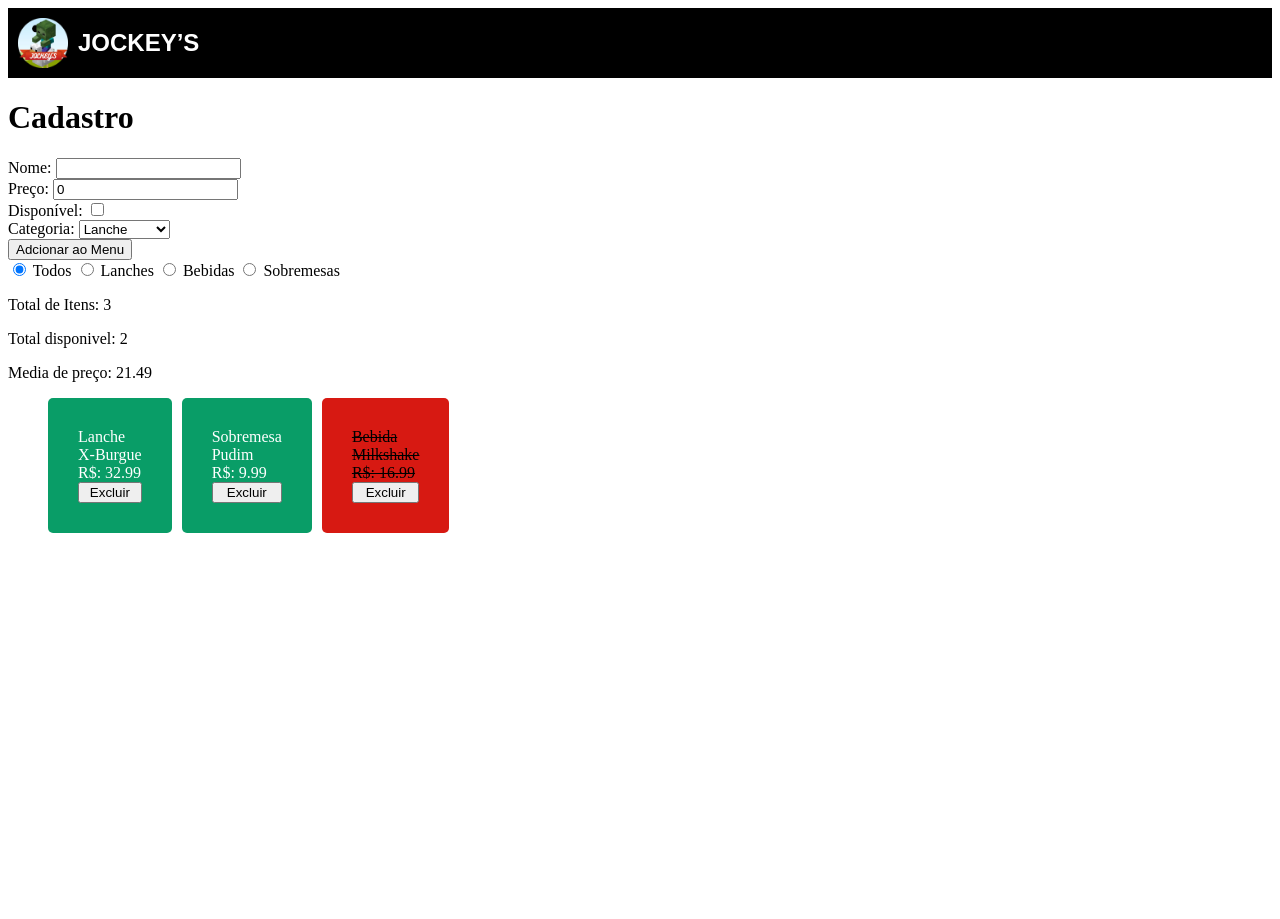
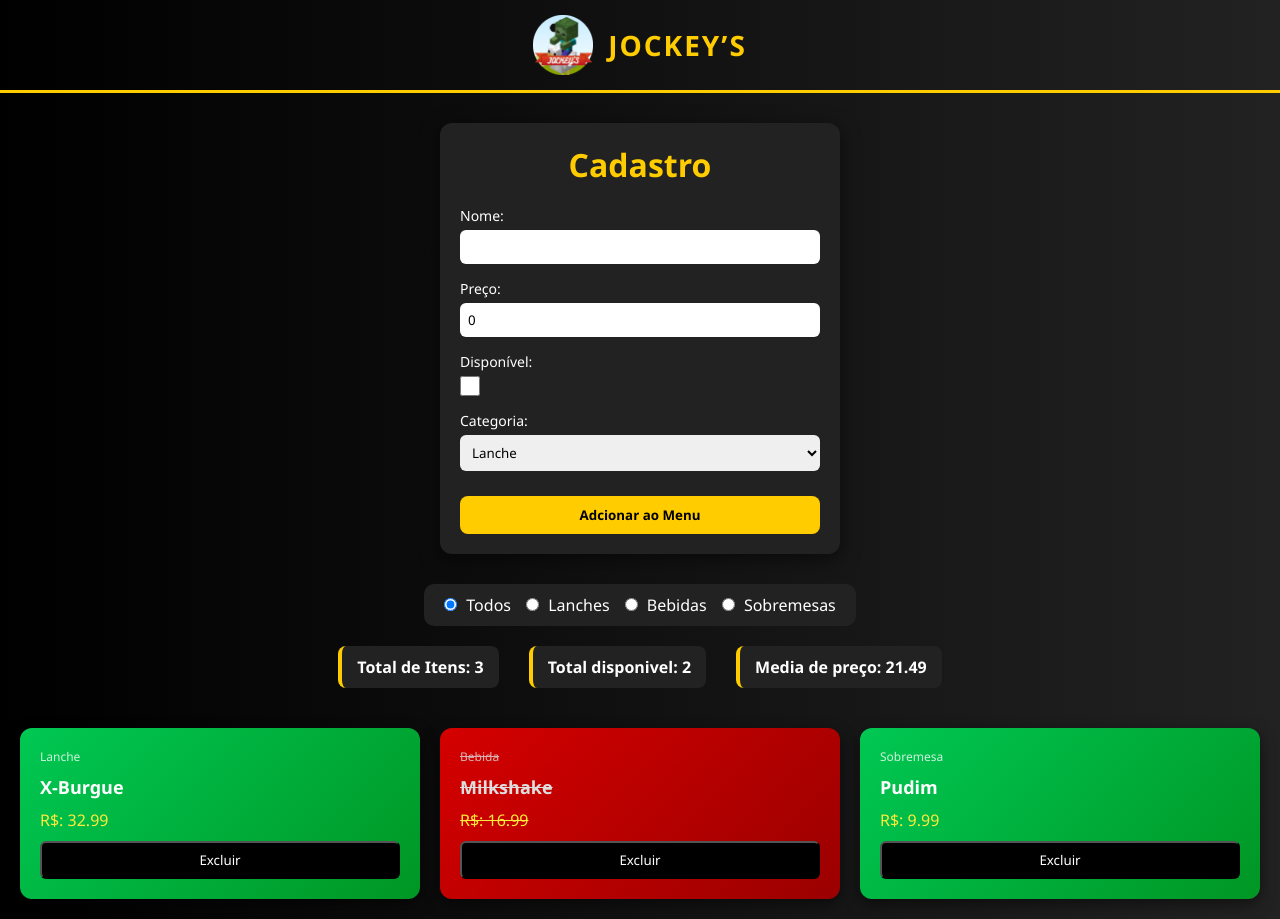
Before and after one commit to Estanate/projeto-lanchonete, a Vue app in the folder vue-lanchonete/: page / in a window 1280 px wide. Before the commit the page ends 800 px from the top, so only its background shows below. Built offline with nearby package versions, Linux system fonts and the light colour scheme.

Commit message:
css completo

```diff
--- a/vue-lanchonete/src/App.vue
+++ b/vue-lanchonete/src/App.vue
@@ -11,26 +11,26 @@ import ComponentePrincipal from './components/ComponentePrincipal.vue';
 </template>
 
 <style scoped>
-* {
-  font-family: sans-serif;
-  margin: 0;
-  padding: 0;
-  border: 0;
-}
-.header{
+.header {
   display: flex;
   align-items: center;
-  background-color: #000;
+  justify-content: center;
+  background: linear-gradient(90deg, #000, #222);
   color: #fff;
-  padding: 10px;
-  .logo-header{
-    width: 50px;
-    height: 50px;
-    margin-right: 10px;
-  }
-  .name-header{
-    font-size: 24px;
-    font-weight: bold;
-  }
+  padding: 15px;
+  gap: 15px;
+  border-bottom: 3px solid #ffcc00;
+}
+
+.logo-header {
+  width: 60px;
+  height: 60px;
+}
+
+.name-header {
+  font-size: 28px;
+  font-weight: bold;
+  letter-spacing: 2px;
+  color: #ffcc00;
 }
 </style>
--- a/vue-lanchonete/src/components/Cadastro.vue
+++ b/vue-lanchonete/src/components/Cadastro.vue
@@ -67,5 +67,62 @@ function addItem() {
 </template>
 
 <style scoped>
+.cadastro {
+  max-width: 400px;
+  margin: 30px auto;
+  background: #222;
+  padding: 20px;
+  border-radius: 12px;
+  color: white;
+  box-shadow: 0 5px 20px rgba(0,0,0,0.5);
+}
 
+.cadastro h1 {
+  text-align: center;
+  margin-bottom: 20px;
+  color: #ffcc00;
+}
+
+form {
+  display: flex;
+  flex-direction: column;
+  gap: 15px;
+}
+
+form div {
+  display: flex;
+  flex-direction: column;
+}
+
+label {
+  margin-bottom: 5px;
+  font-size: 14px;
+}
+
+input, select {
+  padding: 8px;
+  border-radius: 6px;
+  border: none;
+  outline: none;
+}
+
+input[type="checkbox"] {
+  width: 20px;
+  height: 20px;
+}
+
+button {
+  margin-top: 10px;
+  padding: 10px;
+  border-radius: 8px;
+  border: none;
+  background: #ffcc00;
+  font-weight: bold;
+  cursor: pointer;
+  transition: 0.3s;
+}
+
+button:hover {
+  background: #ffdb4d;
+}
 </style>
--- a/vue-lanchonete/src/components/Cardapio.vue
+++ b/vue-lanchonete/src/components/Cardapio.vue
@@ -89,32 +89,122 @@ const avaragePrice = computed(() => {
 </template>
 
 <style scoped>
-.items-list{
-    display: flex;
-    gap: 10px;
+.filters {
+  display: flex;
+  justify-content: center;
+  margin: 20px 0;
 }
 
-.items{
-    display: flex;
-    flex-direction: column;
-    color: white;
-    border-radius: 5px;
-    padding: 30px;
-    margin-bottom:10px;
+.filters form {
+  display: flex;
+  gap: 15px;
+  background: #222;
+  padding: 10px 20px;
+  border-radius: 10px;
 }
 
-.disponivel{
-    order: 0;
-    background-color: rgb(9, 157, 103);
+.filters label {
+  color: white;
+  cursor: pointer;
+  transition: 0.3s;
 }
 
-.indisponivel{
-    order: 1;
-    color: black;
-    background-color: rgb(215, 25, 18);
-    span{
-    text-decoration: line-through;
-    }
+.filters input {
+  margin-right: 5px;
 }
 
+.filters label:hover {
+  color: #ffcc00;
+}
+
+/* RESUMO */
+.resumos {
+  display: flex;
+  justify-content: center;
+  gap: 30px;
+  margin-bottom: 20px;
+  color: #fff;
+  font-weight: bold;
+}
+
+.resumos p {
+  background: #222;
+  padding: 10px 15px;
+  border-radius: 8px;
+  border-left: 4px solid #ffcc00;
+}
+
+/* LISTA */
+.items-list {
+  display: grid;
+  grid-template-columns: repeat(auto-fit, minmax(220px, 1fr));
+  gap: 20px;
+  padding: 20px;
+}
+
+/* CARD */
+.items {
+  display: flex;
+  flex-direction: column;
+  gap: 10px;
+  border-radius: 12px;
+  padding: 20px;
+  transition: 0.3s;
+  box-shadow: 0 5px 15px rgba(0,0,0,0.5);
+}
+
+.items:hover {
+  transform: scale(1.05);
+}
+
+/* DISPONÍVEL */
+.disponivel {
+  background: linear-gradient(135deg, #00c853, #009624);
+  color: white;
+}
+
+/* INDISPONÍVEL */
+.indisponivel {
+  background: linear-gradient(135deg, #d50000, #9b0000);
+  color: #ddd;
+}
+
+.indisponivel span {
+  text-decoration: line-through;
+}
+
+/* TEXTO */
+.category {
+  font-size: 12px;
+  opacity: 0.8;
+}
+
+.name {
+  font-size: 18px;
+  font-weight: bold;
+}
+
+.price {
+  font-size: 16px;
+  color: #ffeb3b;
+}
+
+/* BOTÃO */
+.delete {
+  margin-top: auto;
+  padding: 8px;
+  border-radius: 6px;
+  background: black;
+  color: white;
+  cursor: pointer;
+  transition: 0.3s;
+}
+
+.delete:hover {
+  background: #ff5252;
+}
+
+
+/* Formulario */
+
 </style>
--- /dev/null
+++ b/vue-lanchonete/src/main.css
@@ -0,0 +1,15 @@
+* {
+  font-family: 'Segoe UI', sans-serif;
+  margin: 0;
+  padding: 0;
+  box-sizing: border-box;
+}
+
+html, body {
+  background: linear-gradient(90deg, #000, #222);
+  min-height: 100vh;
+}
+
+#app {
+  min-height: 100vh;
+}
--- a/vue-lanchonete/src/main.js
+++ b/vue-lanchonete/src/main.js
@@ -1,4 +1,5 @@
 import { createApp } from 'vue'
+import './main.css'
 import App from './App.vue'
 
 createApp(App).mount('#app')
```
